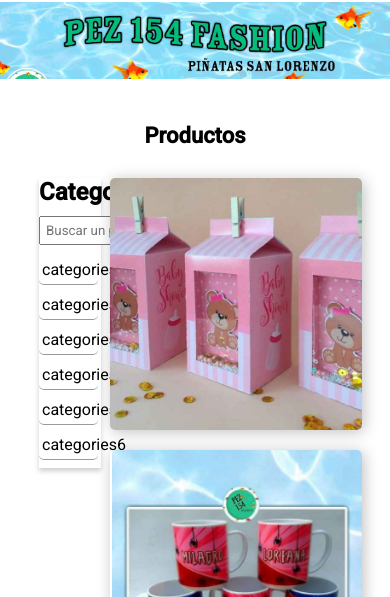
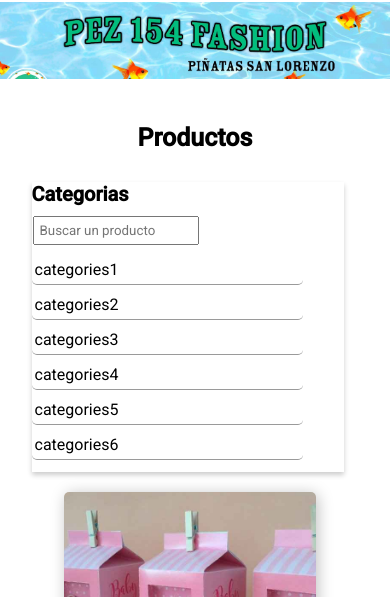
Before and after one commit to fefi123/Test-Shop, a website: page pages/productos.html in a window 390 px wide. Shown: the part 150-747 px from the top of the page. Drawn offline with Linux system fonts and the light colour scheme.

Commit message:
fix responsiv after changes

```diff
--- a/SCSS/media-queries/mobile/viewsMobile/_productosMobile.scss
+++ b/SCSS/media-queries/mobile/viewsMobile/_productosMobile.scss
@@ -1,11 +1,24 @@
 @include mobile {
-  .productos {
+  .containerFluid {
     display: flex;
-    flex-wrap: wrap;
-    justify-content: center;
+    width: 80%;
+    flex-direction: column;
+    align-items: center;
 
-    .card {
+    .categories {
+      width: 100%;
       margin-bottom: 20px;
+    }
+
+    .productos {
+      display: flex;
+      flex-wrap: wrap;
+      justify-content: center;
+      width: 100%;
+
+      .card {
+        margin-bottom: 20px;
+      }
     }
   }
 }
--- a/SCSS/views/_productos.scss
+++ b/SCSS/views/_productos.scss
@@ -5,7 +5,7 @@
 
   h2 {
     font-weight: 600;
-    font-size: 22px;
+    font-size: 25px;
   }
 }
 
@@ -20,7 +20,7 @@
     margin-right: 15px;
 
     input {
-      margin: 10px 0;
+      margin: 10px 1px;
       padding: 5px;
     }
 
@@ -61,7 +61,8 @@
       cursor: pointer;
 
       &:hover .card-info {
-        opacity: 1;
+        opacity: 0.7;
+        transition: 1s;
       }
 
       img {
--- a/pages/productos.html
+++ b/pages/productos.html
@@ -45,7 +45,7 @@
       <div class="main-layout">
         <div class="containerFluid">
           <section class="categories">
-            <h2>Categorias</h2>
+            <h2 style="font-size: 20px">Categorias</h2>
             <input type="text" placeholder="Buscar un producto" />
             <ul>
               <li>
```
Also changed, not shown: css/main.css, 1 other file.
